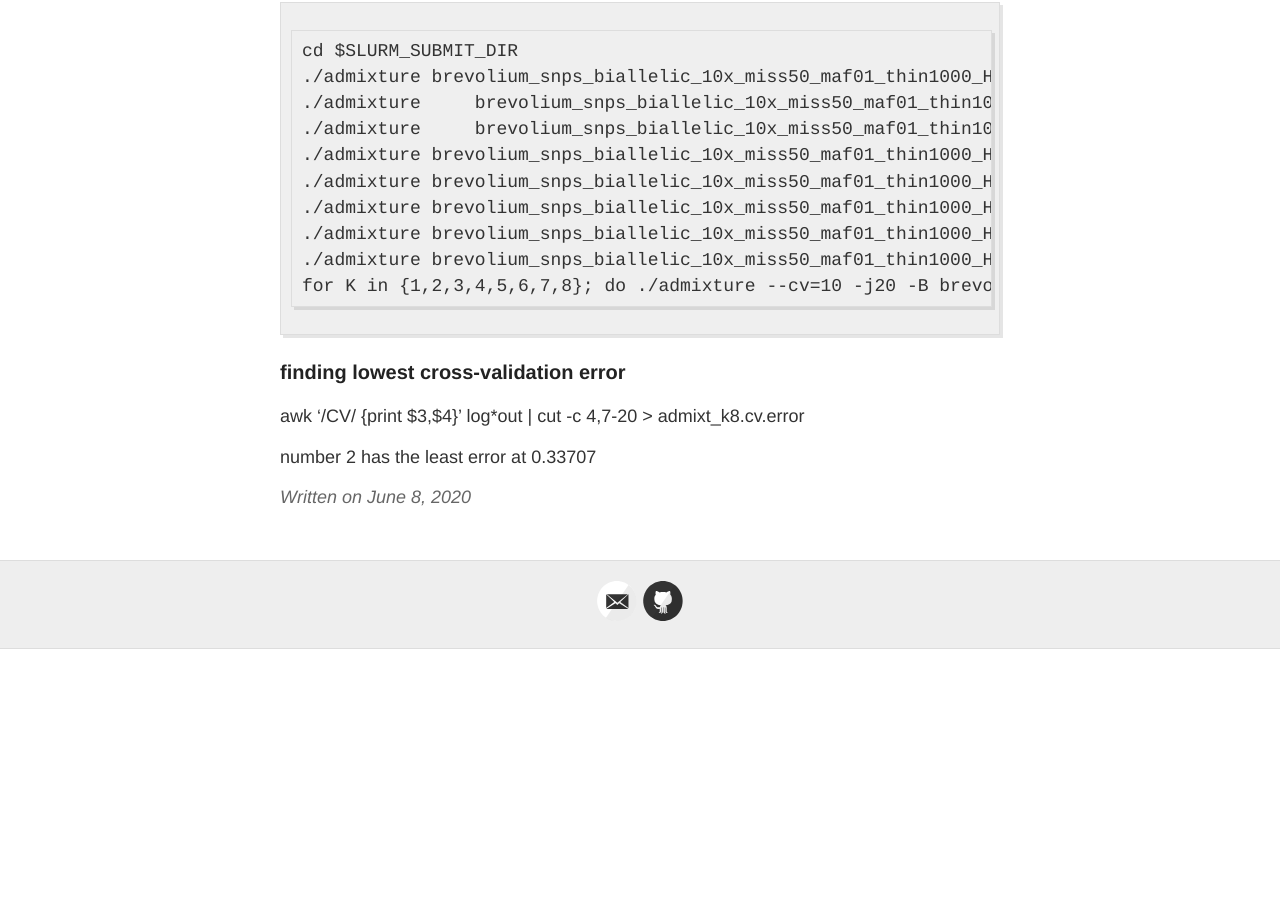
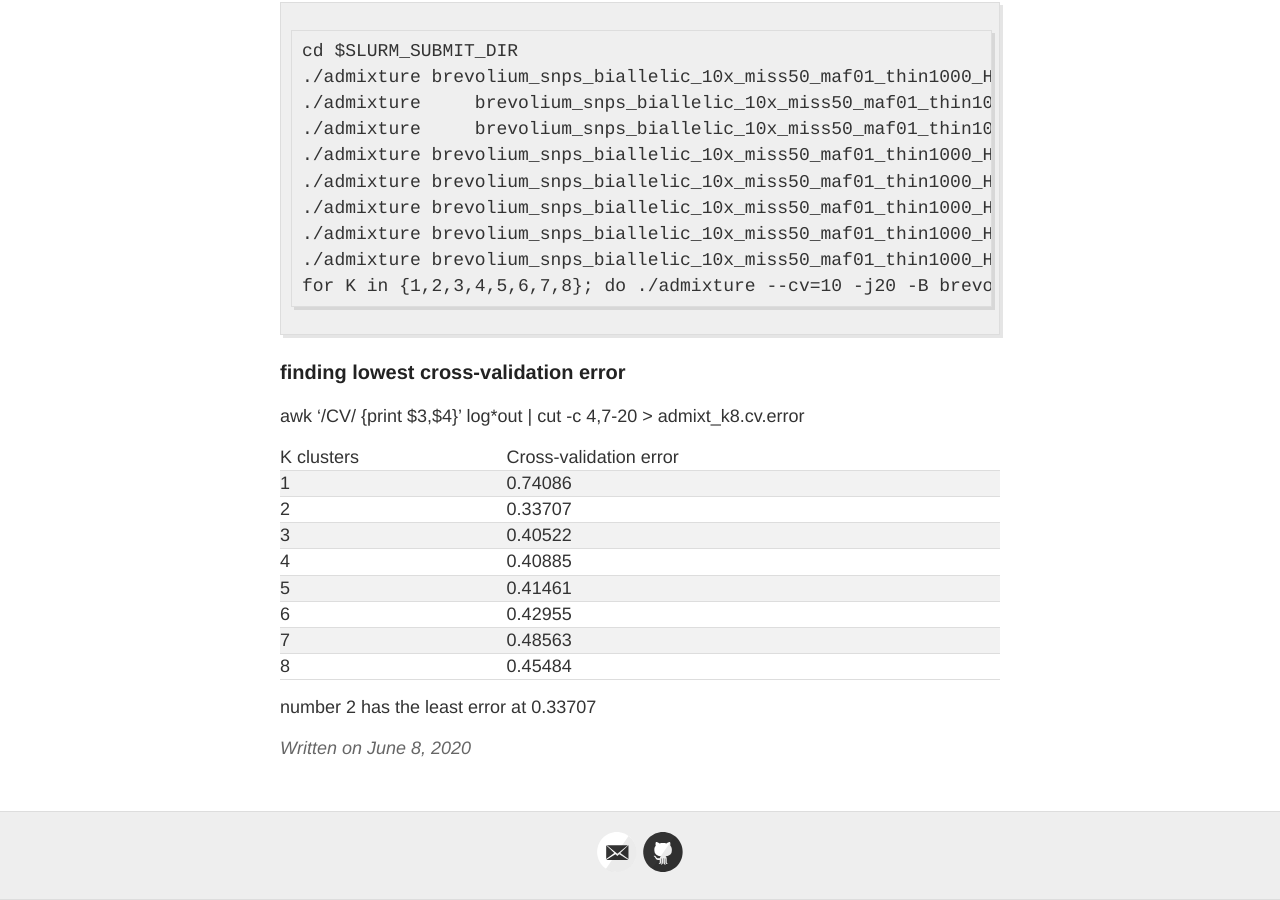
Before and after one commit to Mwags24/Brevolium_Notebook, a Jekyll site: the page built from _posts/2020-6-08-Admixture.md, in a window 1280 px wide and 900 px high, scrolled down 1037 px. Built offline with Jekyll 4.4.1, drawn with Linux system fonts in a browser that asks for light colours; before the commit the page ends 1686 px from its top, so only the background shows below that.

Commit message:
Update 2020-6-08-Admixture.md

```diff
--- a/_posts/2020-6-08-Admixture.md
+++ b/_posts/2020-6-08-Admixture.md
@@ -39,4 +39,14 @@ plink --file brevolium_snps_biallelic_10x_miss50_maf01_thin1000_HWEpop --update-
 ### finding lowest cross-validation error
 awk '/CV/ {print $3,$4}' log*out | cut -c 4,7-20 > admixt_k8.cv.error
 
+|K clusters|Cross-validation error|
+|1 |0.74086|
+|2 |0.33707|
+|3 |0.40522|
+|4 |0.40885|
+|5 |0.41461|
+|6 |0.42955|
+|7 |0.48563|
+|8 |0.45484|
+
 number 2 has the least error at 0.33707
```
